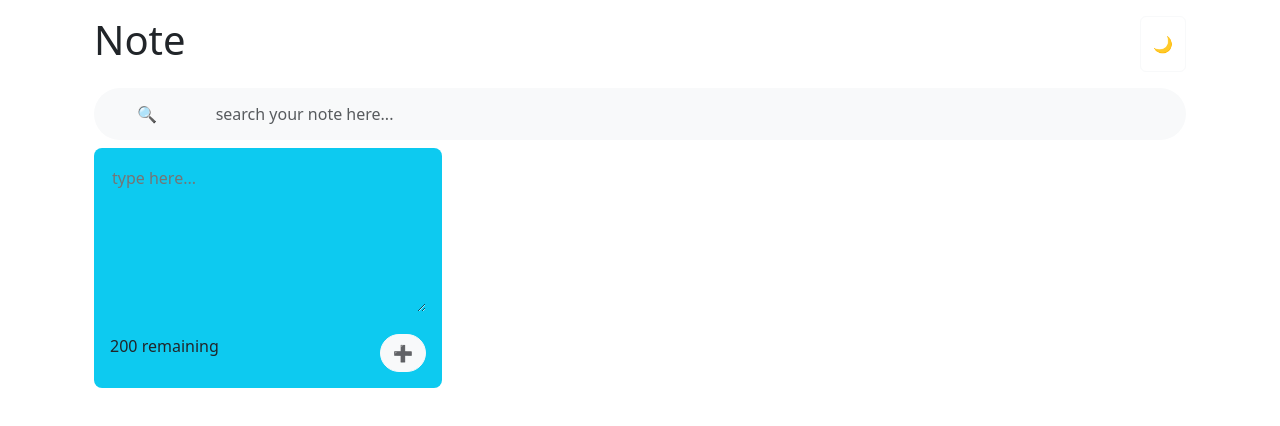
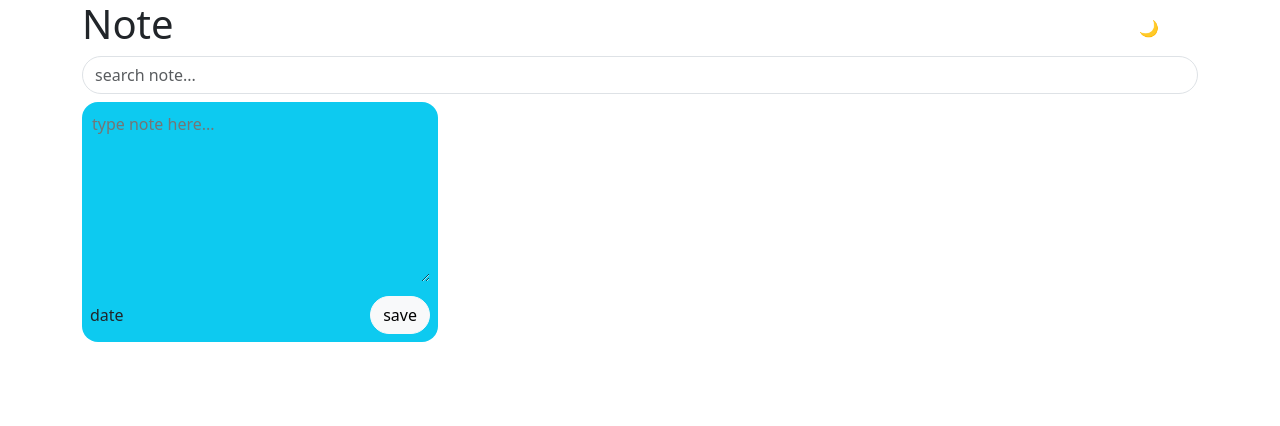
Before and after one commit to Faesalkhan/Notes-making, a React (Create React App) app: page / in a window 1280 px wide. Shown: the top 426 px of the page. Built offline with nearby package versions, Linux system fonts and the light colour scheme.

Commit message:
notes making app

```diff
--- a/src/App.js
+++ b/src/App.js
@@ -1,14 +1,41 @@
-import react, { useState } from "react";
+import React, { useState } from "react";
+import Header from "./components/Header";
 import Search from "./components/Search";
-import Header from "./components/Header";
 import NoteList from "./components/NoteList";
 const App = () => {
+  const [notes, setNotes] = useState([]);
+  const [allnotes, setAllNotes] = useState([]);
   const [darkmode, setDarkmode] = useState(false);
+  const addNote = (xnotetext) => {
+    const dt = new Date();
+    const newNote = {
+      id: Date.now(),
+      text: xnotetext,
+      date: dt.toLocaleDateString(),
+    };
+    const newNotes = [...notes, newNote];
+    setNotes(newNotes);
+  };
+  const deleteNote = (xid) => {
+    const updatednotes = notes.filter((note) => note.id !== xid);
+    setNotes(updatednotes) || setAllNotes(updatednotes);
+  };
+  const updateSearch = (searching) => {
+    const updated = notes.filter((note) => note.text.includes(searching));
+    setAllNotes(updated);
+  };
+
   return (
-    <div className={`${darkmode && "dark-mode"}`}>
-      <div className="container appContainer">
-        <Header setDarkmode={setDarkmode} darkmode={darkmode} />
-        <NoteList />
+    <div className={`${darkmode && "dark-mode"} `}>
+      <div className="container appContainer ">
+        <Header darkmode={darkmode} setDarkmode={setDarkmode} />
+        <Search updateSearch={updateSearch} />
+        <NoteList
+          notes={notes}
+          allnotes={allnotes}
+          addNote={addNote}
+          deleteNote={deleteNote}
+        />
       </div>
     </div>
   );
--- a/src/components/AddNote.js
+++ b/src/components/AddNote.js
@@ -1,32 +1,28 @@
 import React, { useState } from "react";
-const AddNote = ({ handleAddNote }) => {
-  const characterLimit = 200;
+const AddNote = ({ addNote }) => {
   const [noteText, setNoteText] = useState("");
-  const handleChange = (e) => {
-    if (characterLimit - e.target.value.length >= 0) {
-      setNoteText(e.target.value);
-    }
-  };
-  const handleSaveClick = () => {
+  const handleSaveNote = () => {
     if (noteText.trim().length !== 0) {
-      handleAddNote(noteText);
+      addNote(noteText);
       setNoteText("");
+    } else {
+      alert("create note");
     }
   };
   return (
-    <div className="col-4 my-2">
-      <div className="p-3 note rounded-3 bg-info d-flex flex-column justify-content-between ">
+    <div className="col-xs-6 col-sm-4 my-2">
+      <div className="d-flex flex-column justify-content-between bg-info note p-2 rounded-4">
         <textarea
-          className="bg-info border-0"
-          placeholder="type here..."
-          rows="6"
+          placeholder="type note here..."
+          rows={7}
+          className="bg-transparent border-0 "
           value={noteText}
-          onChange={handleChange}
+          onChange={(e) => setNoteText(e.target.value)}
         ></textarea>
-        <div className="d-flex justify-content-between ">
-          <span>{characterLimit - noteText.length} remaining</span>
-          <button className="btn btn-light rounded-5" onClick={handleSaveClick}>
-            ➕
+        <div className="d-flex justify-content-between align-items-center  ">
+          <span>date</span>
+          <button className="btn btn-light rounded-5" onClick={handleSaveNote}>
+            save
           </button>
         </div>
       </div>
--- a/src/components/Header.js
+++ b/src/components/Header.js
@@ -1,15 +1,19 @@
 import React from "react";
-const Header = ({ setDarkmode, darkmode }) => {
+const Header = ({ darkmode, setDarkmode }) => {
   return (
-    <div className="container d-flex justify-content-between py-3 ">
+    <div className="row justify-content-between align-items-center  ">
+      <div className="col-xs-12 col-sm-6">
         <h1>Note</h1>
+      </div>
+      <div className="col-xs-2 col-sm-1">
         <button
-        className="btn btn-light bg-transparent"
+          className="btn btn-light bg-transparent border-0 "
           onClick={() => setDarkmode(!darkmode)}
         >
           🌙
         </button>
       </div>
+    </div>
   );
 };
 export default Header;
--- a/src/components/Note.js
+++ b/src/components/Note.js
@@ -1,15 +1,17 @@
 import React from "react";
-const Note = ({ id, text, date, handleDeleteNote }) => {
+const Note = ({ id, text, date, deleteNote }) => {
+  const handleDelete = () => {
+    deleteNote(id);
+  };
   return (
-    <div className="col-4 my-2">
-      <div className="p-3 note rounded-3 bg-warning d-flex flex-column justify-content-between ">
-        <p className="bg-warning border-0">{text}</p>
-        <div className="d-flex justify-content-between ">
+    <div className="col-xs-6 col-sm-4 my-2">
+      <div className="d-flex flex-column justify-content-between bg-warning note p-2 rounded-4">
+        <p placeholder="type note here..." className="bg-transparent border-0 ">
+          {text}
+        </p>
+        <div className="d-flex justify-content-between align-items-center  ">
           <span>{date}</span>
-          <button
-            className="btn btn-light rounded-5 border-0"
-            onClick={() => handleDeleteNote(id)}
-          >
+          <button className="btn btn-light rounded-5" onClick={handleDelete}>
             🗑️
           </button>
         </div>
--- a/src/components/NoteList.js
+++ b/src/components/NoteList.js
@@ -1,48 +1,20 @@
-import React, { useState } from "react";
+import React from "react";
 import Note from "./Note";
 import AddNote from "./AddNote";
-import Search from "./Search";
-const NoteList = () => {
-  const [searchText, setSearchText] = useState("");
-  const [notes, setNotes] = useState([]);
-  const [allNotes, setAllNotes] = useState([]);
-  const addNote = (text) => {
-    const date = new Date();
-    const newNote = {
-      id: Date.now(),
-      text: text,
-      date: date.toLocaleDateString(),
-    };
-    const newNotes = [...notes, newNote];
-    setNotes(newNotes);
-  };
-  const deleteNote = (id) => {
-    const newNotes = (allNotes.length !== 0 ? allNotes : notes).filter(
-      (note) => note.id !== id
-    );
-    setNotes(newNotes);
-    setAllNotes(newNotes);
-  };
+const NoteList = ({ notes, addNote, deleteNote, allnotes }) => {
   return (
-    <div className="container">
-      <Search
-        notes={notes}
-        allNotes={allNotes}
-        setAllNotes={setAllNotes}
-        searchText={searchText}
-        setSearchText={setSearchText}
-      />
-      <div className="row">
-        {(allNotes.length !== 0 ? allNotes : notes).map((note) => (
+    <div className="continer">
+      <div className="row ">
+        {(allnotes.length !== 0 ? allnotes : notes).map((note) => (
           <Note
             key={note.id}
             id={note.id}
             text={note.text}
             date={note.date}
-            handleDeleteNote={deleteNote}
+            deleteNote={deleteNote}
           />
         ))}
-        <AddNote handleAddNote={addNote} />
+        <AddNote addNote={addNote} />
       </div>
     </div>
   );
--- a/src/components/Search.js
+++ b/src/components/Search.js
@@ -1,31 +1,19 @@
-import React from "react";
-const Search = ({
-  searchText,
-  setSearchText,
-  allNotes,
-  setAllNotes,
-  notes,
-}) => {
+import React, { useState } from "react";
+const Search = ({ updateSearch }) => {
+  const [search, setSearch] = useState("");
   const handleSearch = (e) => {
-    setSearchText(e.target.value);
-    const filteredNotes = notes.filter((note) =>
-      note.text.toLowerCase().includes(e.target.value.toLowerCase())
-    );
-    setAllNotes(filteredNotes);
+    setSearch(e.target.value);
+    updateSearch(e.target.value);
   };
   return (
-    <div className="container ">
-      <div className="row bg-light rounded-5 p-2">
-        <button className="col-1 disabled border-0 bg-transparent">🔍</button>
-        <div className="col-11 ">
-          <input
-            type="input"
-            className="form-control bg-transparent border-0 "
-            placeholder="search your note here..."
-            value={searchText}
-            onChange={handleSearch}
-          ></input>
-        </div>
+    <div className="row">
+      <div className="col-12">
+        <input
+          className="form-control rounded-5 "
+          placeholder="search note..."
+          value={search}
+          onChange={handleSearch}
+        ></input>
       </div>
     </div>
   );
--- a/src/index.css
+++ b/src/index.css
@@ -2,7 +2,7 @@
   height: 30vh;
   white-space: pre-wrap;
 }
-textarea:focus{
+textarea:focus {
   outline: none;
 }
 .dark-mode{
@@ -12,5 +12,6 @@ textarea:focus{
   color: white;
 }
 .appContainer{
+  width: auto;
   height: 100vh;
 }
```
Lines whose indentation alone changed are shown as unchanged.
